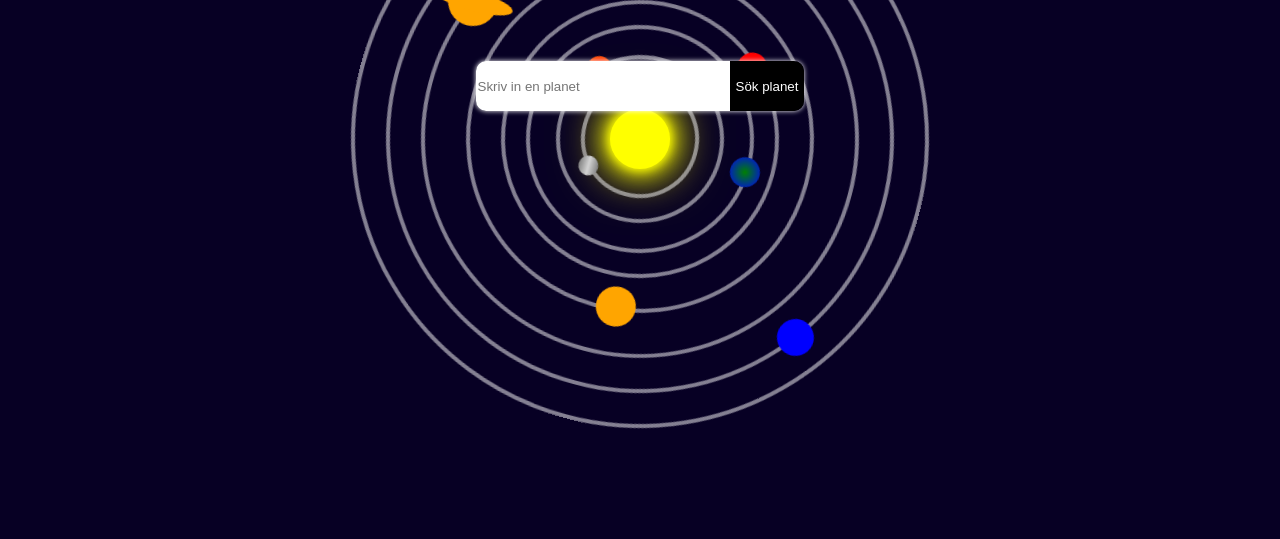
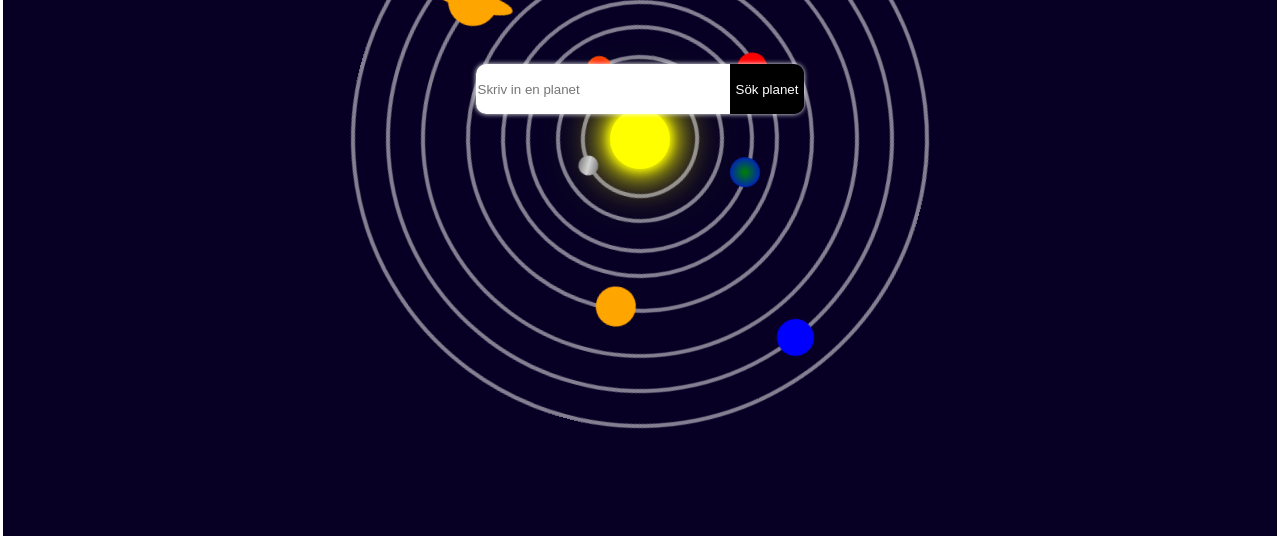
Before and after one commit to Martensven/Solaris, a plain HTML site: page index.html in a window 1280 px wide. Shown: the part 261-800 px from the top of the page. Drawn offline with Linux system fonts and the light colour scheme; no server answers.

Commit message:
Fixed space issue

```diff
--- a/style.scss
+++ b/style.scss
@@ -24,7 +24,7 @@ html {
 
 // Main Content
 main {
-    // position: relative;
+    position: relative;
     display: flex;
     flex-direction: column;
     align-items: center;
@@ -34,7 +34,7 @@ main {
     overflow-x: hidden;
     width: 100vw;
     box-sizing: border-box;
-
+    border: solid white;
     #solSystemet {
         font-size: 72px;
     }
@@ -119,7 +119,6 @@ main {
     .planet8 {
         width: 570px;
         height: 570px;
-        border-radius: 50%;
     }
 
     span::before,
```
Also changed, not shown: style.css, 1 other file.
